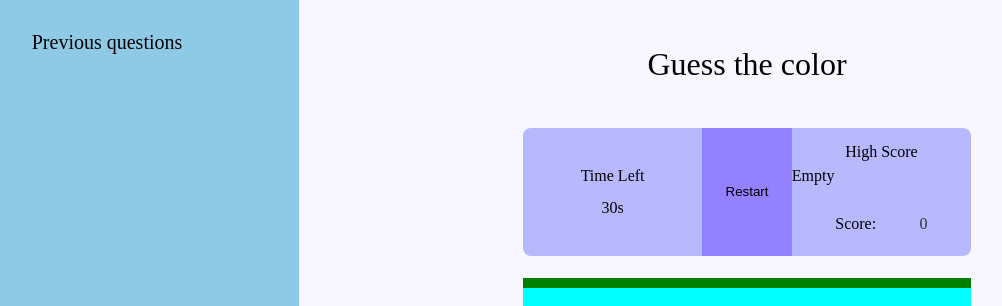
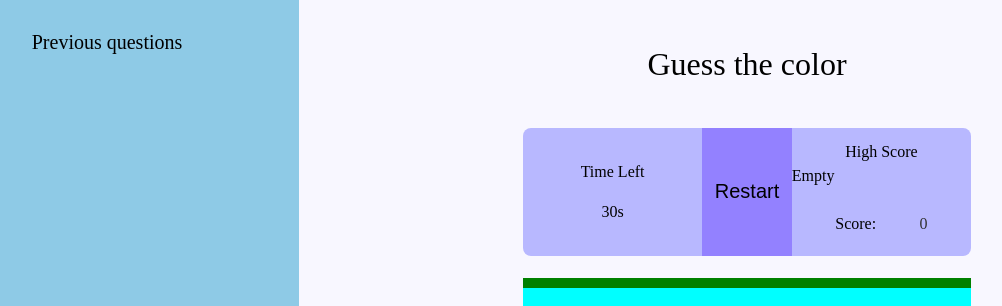
Before and after one commit to LuisEduardo20/Guess_The_Color, a React (Create React App) app: page / in a window 1280 px wide. Shown: the top 306 px of the page, without its empty margins (85-1087 px from the left). Built offline with nearby package versions, Linux system fonts and the light colour scheme.

Commit message:
refactor: scores layout

```diff
--- a/src/components/GameHeader/index.jsx
+++ b/src/components/GameHeader/index.jsx
@@ -25,8 +25,9 @@ const GameHeader = () => {
 
           {highScore ? (
             <section>
-              <h6>{highScore.playerUserName}: </h6>
-              <p>{highScore.playerScore}</p>
+              <p>
+                {highScore.playerUserName}: {highScore.playerScore}
+              </p>
             </section>
           ) : (
             "Empty"
--- a/src/components/GameHeader/styles.scss
+++ b/src/components/GameHeader/styles.scss
@@ -6,6 +6,12 @@
 
   border-radius: 8px;
   background-color: var(--soft-violet);
+
+  h5 {
+    text-align: center;
+    margin-bottom: 0.5rem;
+    font-weight: 500;
+  }
 
   .remaining-time,
   .score {
@@ -23,8 +29,14 @@
       width: 100%;
       height: 100%;
 
+      display: flex;
+      align-items: center;
+      justify-content: center;
+
       background-color: var(--violet);
       border: none;
+      font-size: 1.25rem;
+      font-weight: 500;
     }
   }
 
@@ -35,20 +47,10 @@
     div {
       width: 100%;
 
-      h5 {
-        text-align: center;
-        margin-bottom: 0.5rem;
-        font-weight: 500;
-      }
-
       section {
         display: flex;
-        justify-content: space-around;
+        justify-content: center;
         color: var(--black-soft);
-
-        h6 {
-          font-weight: 500;
-        }
       }
 
       p {
```
